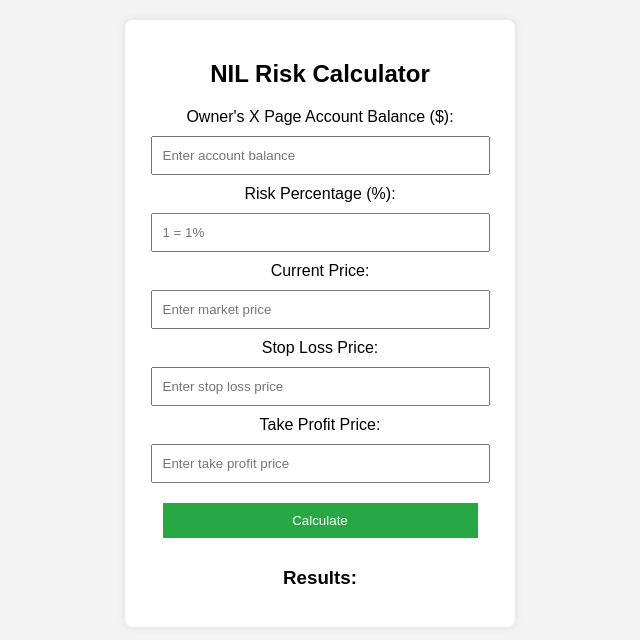
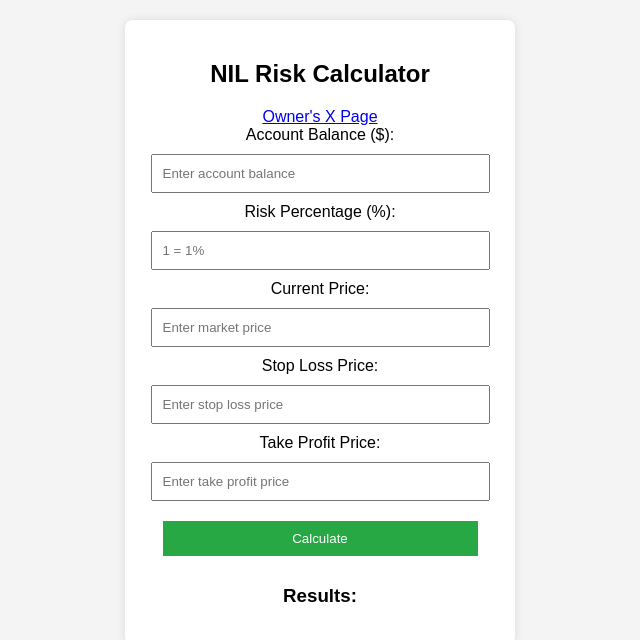
Before and after one commit to newsnetcom/DAO_PSZ, a plain HTML site: page index.html in a window 1280 px wide. Shown: the whole page, without its empty margins (320-960 px from the left). Drawn offline with Linux system fonts and the light colour scheme.

Commit message:
Update index.html

```diff
--- a/index.html
+++ b/index.html
@@ -9,8 +9,7 @@
 <body>
     <div class="container">
         <h2>NIL Risk Calculator</h2>
-<a link:href="https://x.com/THE_REALNIL">Owner's X Page</a>
-
+<a href="https://x.com/THE_REALNIL">Owner's X Page</a></br>
         <label for="accountBalance">Account Balance ($):</label>
         <input type="number" id="accountBalance" placeholder="Enter account balance">
 
```
